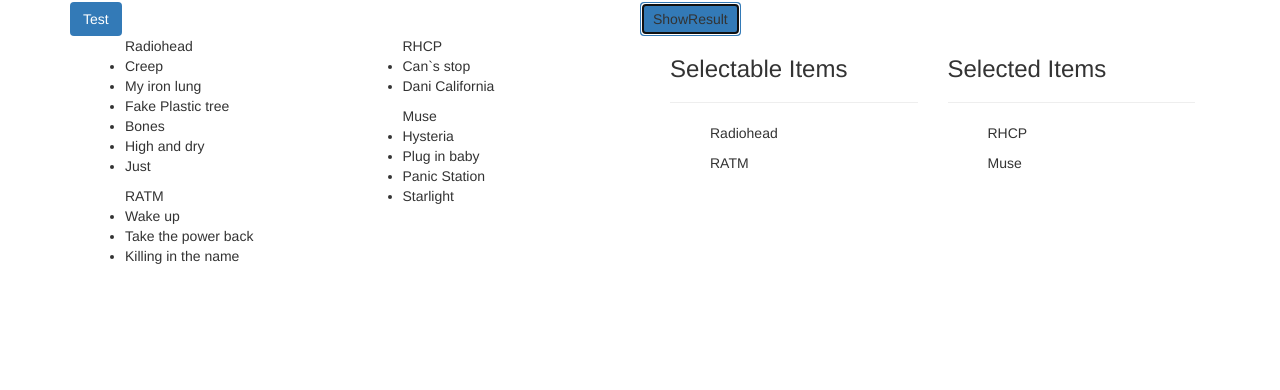
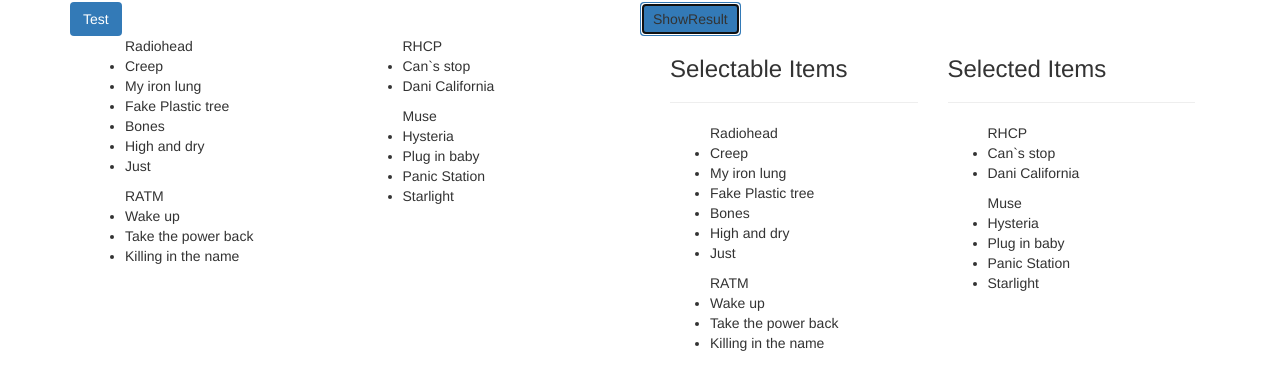
Before and after one commit to kaifer/angular-ju-multi-select, a website: page demo/index.html in a window 1280 px wide. Both pictures are taken after a click on the button "ShowResult". Shown: the part 118-508 px from the top of the page. Drawn offline with nearby package versions, Linux system fonts and the light colour scheme; some packages are replaced by stand-ins of ours.

Commit message:
fix demo - change 'children' property to 'song'

```diff
--- a/demo/index.html
+++ b/demo/index.html
@@ -39,7 +39,7 @@
           <hr/>
           <ul ng-repeat="parent in selectableDatas">
             {{parent.name}}
-            <li ng-repeat="child in parent.children">
+            <li ng-repeat="child in parent.song">
               {{child.name}}
             </li>
           </ul>
@@ -50,7 +50,7 @@
           <hr/>
           <ul ng-repeat="parent in selectedDatas">
             {{parent.name}}
-            <li ng-repeat="child in parent.children">
+            <li ng-repeat="child in parent.song">
               {{child.name}}
             </li>
           </ul>
```
